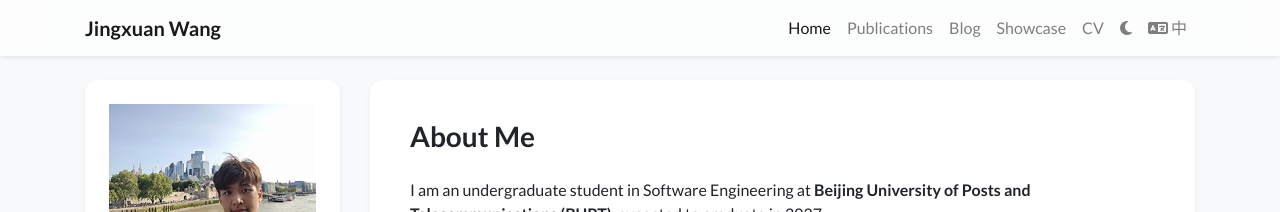
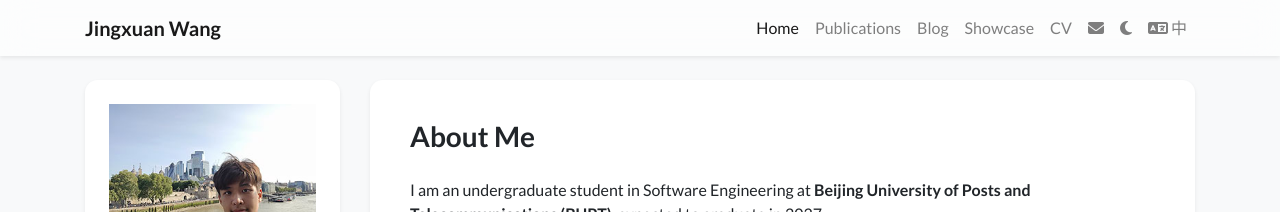
Before and after one commit to ChlorineHi/chlorinehi.github.io, a Jekyll site: the page built from index.html, in a window 1280 px wide. Shown: the top 212 px of the page. Built offline with Jekyll 4.4.1, drawn with Linux system fonts in a browser that asks for light colours; nearby versions of some CDN libraries; some web fonts are replaced; a style sheet for code colours, icons or effects is not loaded.

Commit message:
Add email icon with mailto link to navbar

```diff
--- a/_includes/navbar.html
+++ b/_includes/navbar.html
@@ -12,6 +12,11 @@
                     <a class="nav-link" href="{{ item.url | relative_url }}">{{ item.name }}</a>
                 </li>
                 {% endfor %}
+                <li class="nav-item">
+                    <a class="nav-link" href="mailto:{% if page.lang == "zh" %}{{ site.data.profile_zh.email | encode_email }}{% else %}{{ site.data.profile.email | encode_email }}{% endif %}" title="{% if page.lang == "zh" %}{{ site.data.profile_zh.email }}{% else %}{{ site.data.profile.email }}{% endif %}" aria-label="Email">
+                        <i class="fas fa-envelope"></i>
+                    </a>
+                </li>
                 <li class="nav-item">
                     <a class="nav-link" href="#" id="theme-toggle" title="Toggle light/dark mode" aria-label="Toggle light/dark mode">
                         <i id="theme-icon" class="fas fa-moon"></i>
```
